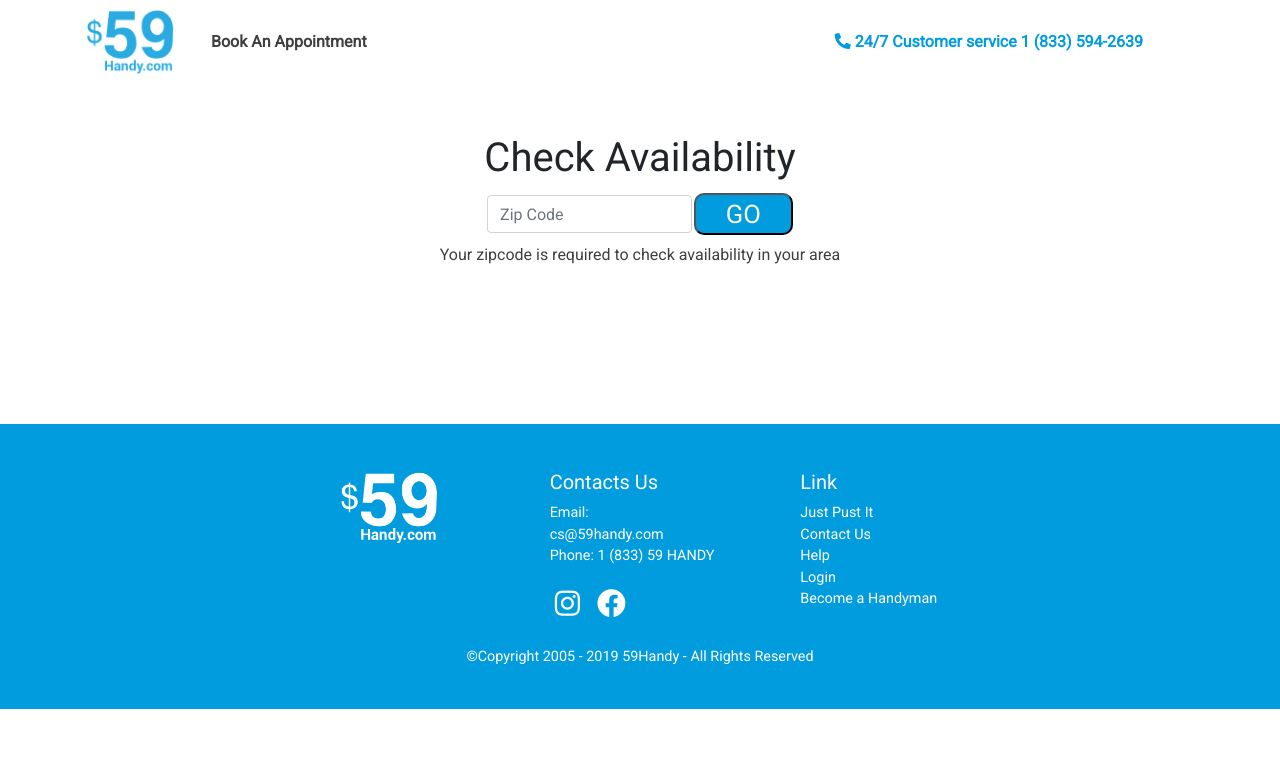
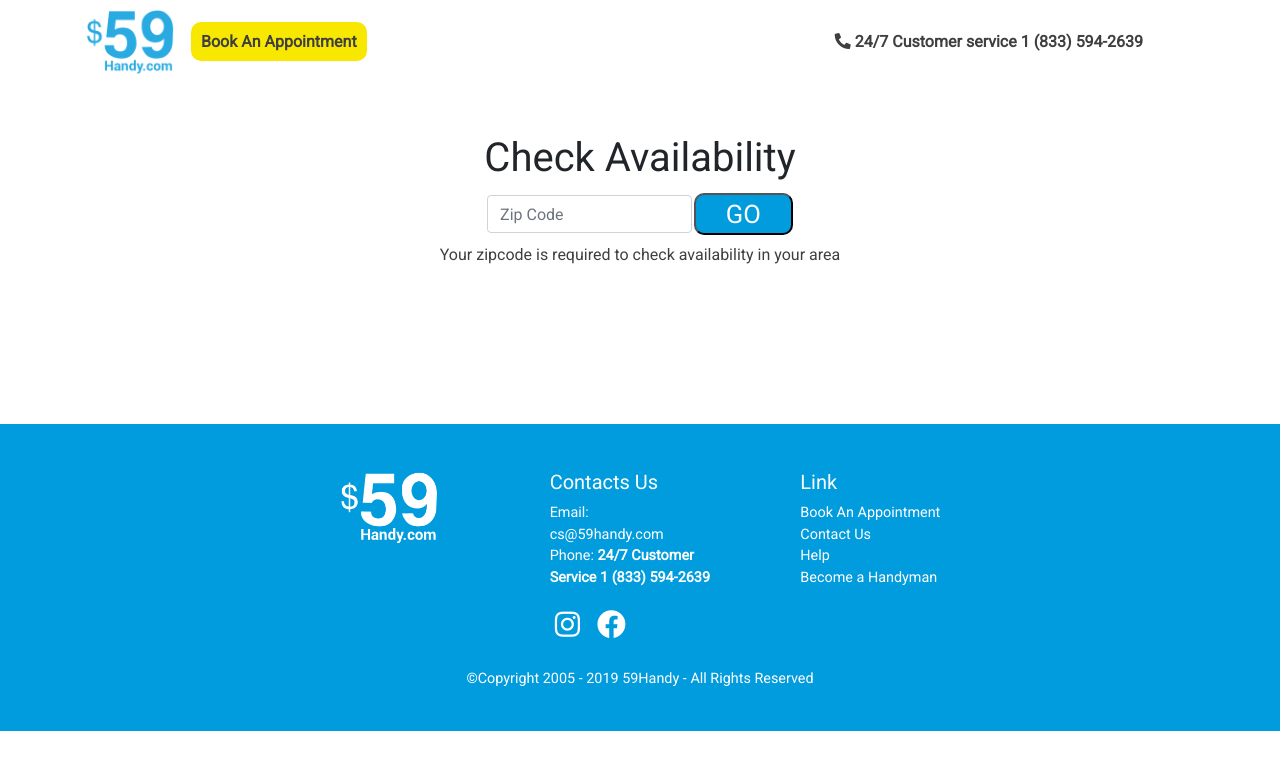
Before and after one commit to steverendon/59handy, a PHP site: page /zipcode.php in a window 1280 px wide. Shown: the top 770 px of the page. Run offline with PHP 8.4, Linux system fonts and the light colour scheme; some libraries are stand-ins or nearby versions.

Commit message:
se agrgan cambios a zipcode

```diff
--- a/zipcode.php
+++ b/zipcode.php
@@ -54,6 +54,7 @@
 
     <!-- barra de navegacion-->
 
+
     <nav class="navbar navbar-expand-lg navbar-light" style="padding-left: 0">
 
             <!-- logo principal-->
@@ -78,7 +79,7 @@
 
               <ul class="navbar nav">
                   <li class="nav-item">
-                     <a class="enlaces_menu" href="/zipcode.php">Book An Appointment</a>
+                     <a class="enlaces_menu_yellow" href="/zipcode.php">Book An Appointment</a>
                   </li>
               </ul>
 
@@ -91,7 +92,7 @@
                     <a class="enlaces_menu" href="become_partner.html">Become a Handyman</a>
                   </li>-->
                   <li class="nav-item">
-                    <a class="enlaces_menu azul" href="tel: 18335942639" style="font-weight: 900"><i class="fas fa-phone-alt"></i> 24/7 Customer service 1 (833) 594-2639</a>
+                    <a class="enlaces_menu" onclick="gtag()" href="tel: 18335942639" style="font-weight: 900"><i class="fas fa-phone-alt"></i> 24/7 Customer service 1 (833) 594-2639</a>
                   </li>
                 </ul>
               </div>
@@ -169,7 +170,7 @@
             <div class="col-lg-3">
                 <div class="cuadros_footer">
                     <h5>Contacts Us</h5>
-                    <p>Email:<br>cs@59handy.com<br>Phone: 1 (833) 59 HANDY</p>
+                    <p>Email:<br>cs@59handy.com<br>Phone: <a class="" href="tel: 18335942639" style="font-weight: 900">24/7 Customer Service 1 (833) 594-2639</a></p>
                     <div class="iconos_redes">
                         <a href="https://www.instagram.com/59.handy/?hl=en" target="_blank"><i class="fab fa-instagram"></i></a>
                         <a href="https://www.facebook.com/59handy/" target="_blank"><i class="fab fa-facebook"></i></a>
@@ -179,11 +180,10 @@
             <div class="col-lg-3">
                 <div class="cuadros_footer">
                     <h5>Link</h5>
-                    <a href="tel: 18335942639">Just Pust It</a><br>
-                    <a href="contact_us.html">Contact Us</a><br>
-                    <a href="help.html">Help</a><br>
-                    <a href="https://elitee.co" target="_blank">Login</a><br>
-                    <a href="become_partner.html">Become a Handyman</a>
+                    <a href="zipcode.php" class="text-capitalize">Book An appointment</a><br>
+                    <a href="https://59handy.com/contact_us.html">Contact Us</a><br>
+                    <a href="https://59handy.com/help.html">Help</a><br>
+                    <a href="https://59handy.com/become_partner.html">Become a Handyman</a>
                 </div>
             </div>
         </div>
```
